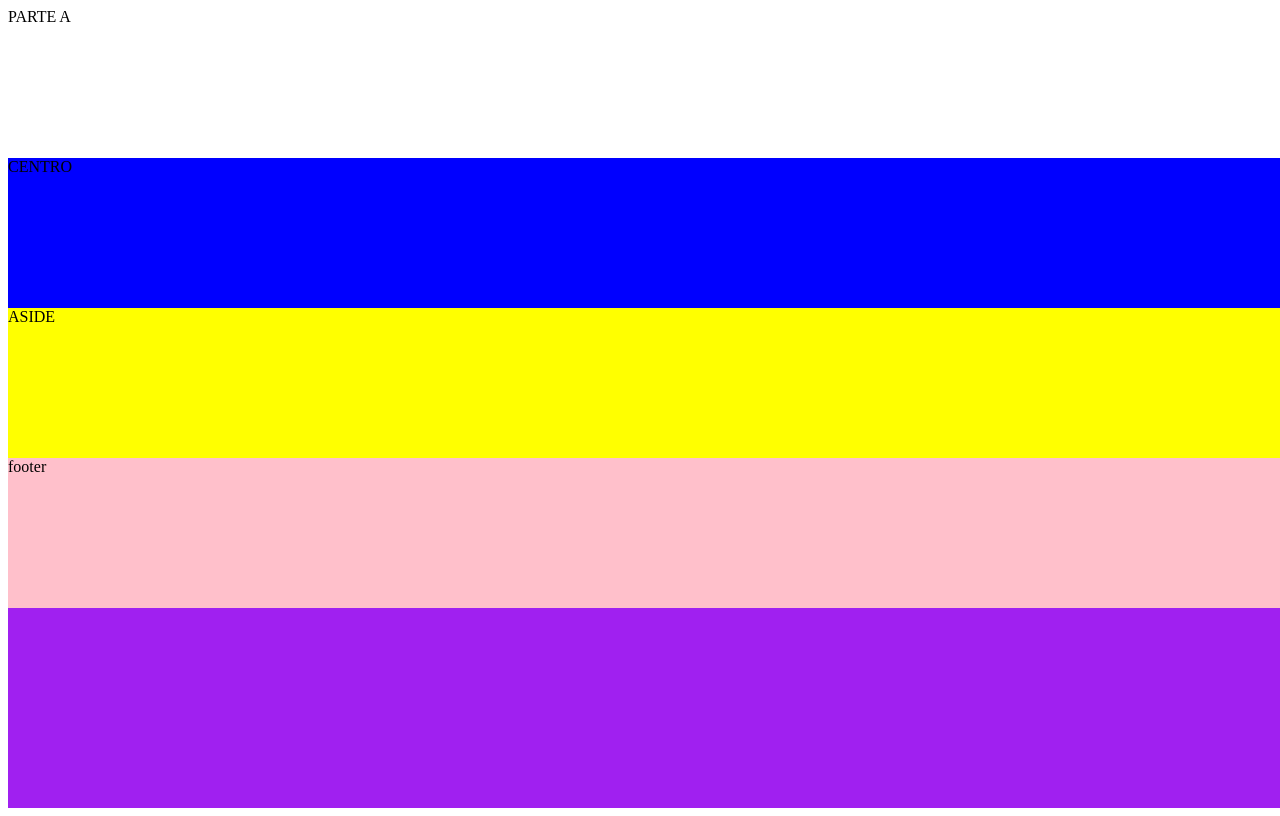
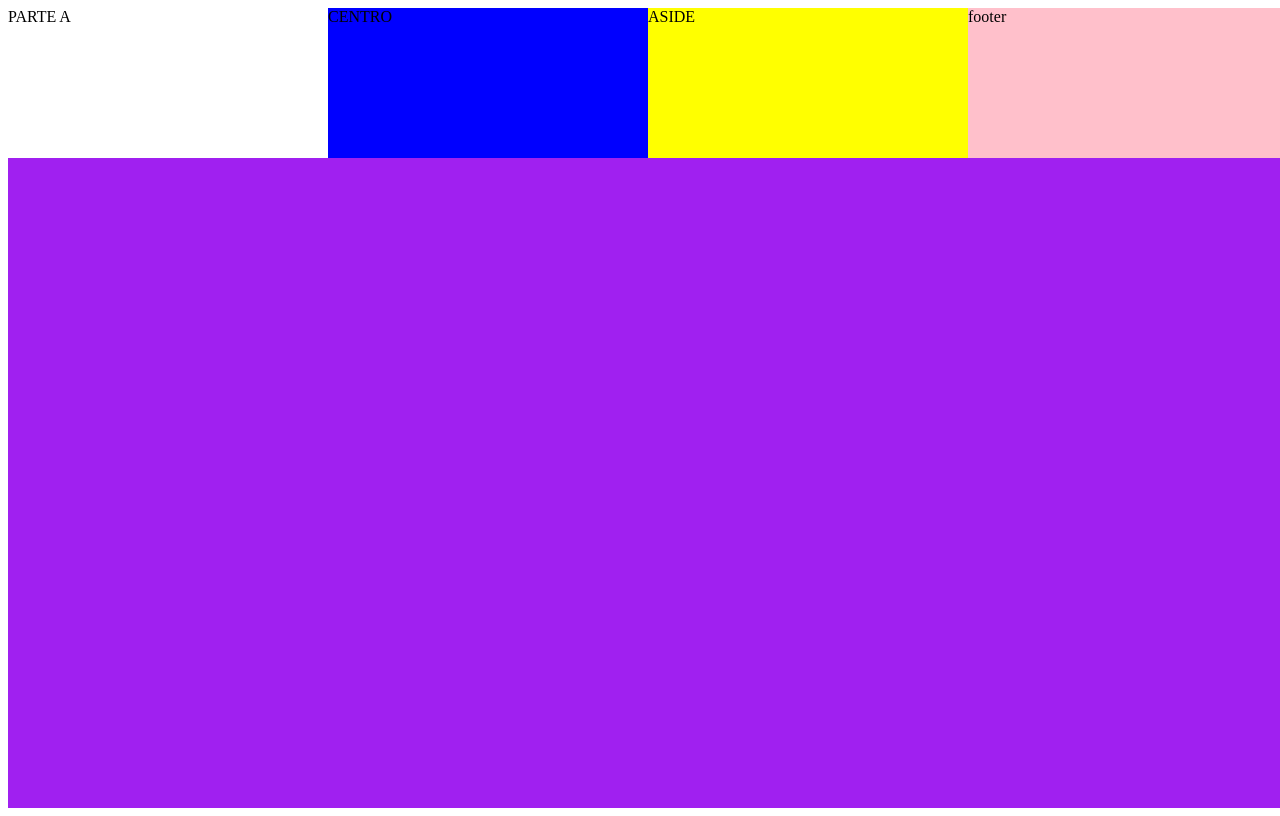
Before and after one commit to MaxwellJalves/projetoreact, a React (Create React App) app: page / in a window 1280 px wide. Built offline with nearby package versions, Linux system fonts and the light colour scheme.

Commit message:
Ao adicionar o diplay flex todos os elementos sairam de colum para row

```diff
--- a/src/components/Flexbox/Style.ts
+++ b/src/components/Flexbox/Style.ts
@@ -8,6 +8,9 @@ export const Container = styled.div`
   width: 100vw;
   height: 100vh;
   background-color: #a020f0;
+
+  //start
+  display: flex;
 
   header {
     height: 150px;
```
